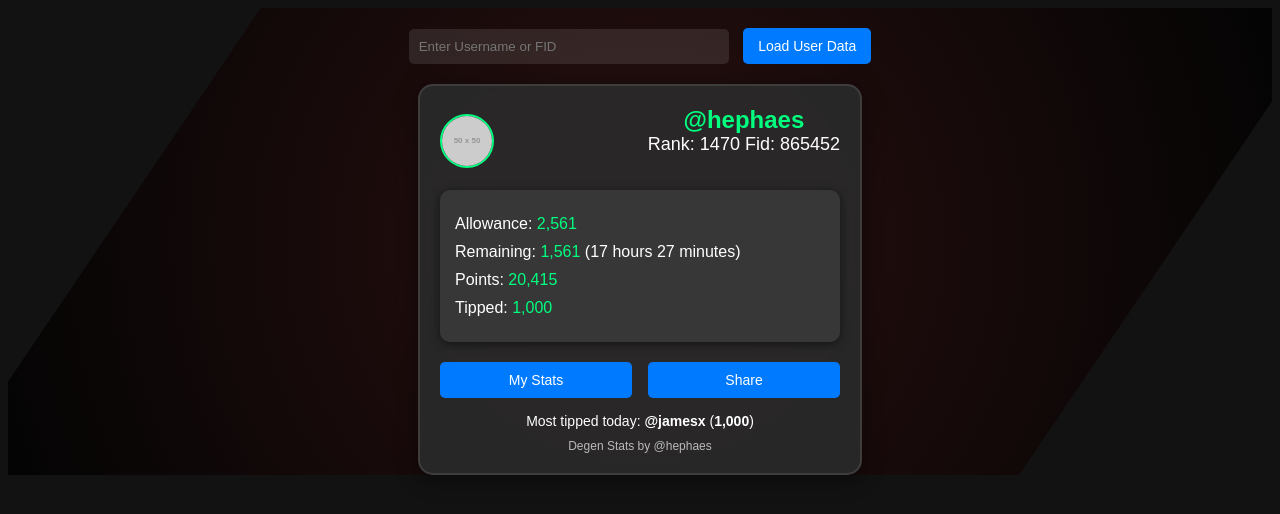
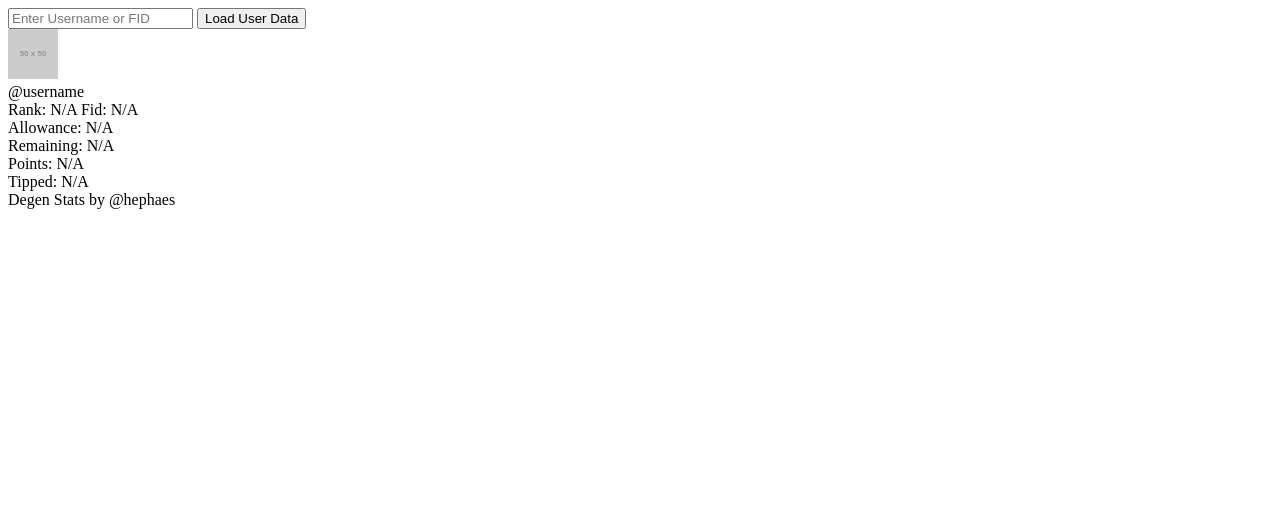
Before and after one commit to hephaess/degenn, a plain HTML site: page index.html in a window 1280 px wide. Drawn offline with Linux system fonts and the light colour scheme; placeholder pictures from the web are drawn by us.

Commit message:
Add files via upload

```diff
--- a/index.html
+++ b/index.html
@@ -3,131 +3,10 @@
 <head>
     <meta charset="UTF-8">
     <meta name="viewport" content="width=device-width, initial-scale=1.0">
-    <title>Degen Stats Frame</title>
+    <title>Farcaster User Info</title>
     <style>
-        body {
-            background-color: #121212; /* رنگ پس زمینه تیره */
-            color: white;
-            font-family: Arial, sans-serif;
-            text-align: center;
-            padding-top: 20px;
-            position: relative;
-            overflow: hidden;
-        }
-        .background-shape {
-            position: absolute;
-            top: 0;
-            left: 0;
-            width: 100%;
-            height: 100%;
-            z-index: -1;
-            background: radial-gradient(circle at 50% 50%, rgba(255, 0, 0, 0.1), rgba(0, 0, 0, 0.8));
-            clip-path: polygon(20% 0%, 100% 0%, 100% 20%, 80% 100%, 0% 100%, 0% 80%);
-        }
-        .frame {
-            background-color: rgba(43, 43, 43, 0.9); /* فریم تیره */
-            padding: 20px;
-            border-radius: 15px;
-            width: 400px;
-            margin: 20px auto;
-            border: 2px solid rgba(255, 255, 255, 0.1);
-            position: relative;
-            box-shadow: 0 4px 20px rgba(0, 0, 0, 0.5);
-            backdrop-filter: blur(10px); /* اضافه کردن افکت بلور */
-        }
-        .header {
-            display: flex;
-            align-items: center;
-            justify-content: space-between;
-            margin-bottom: 15px;
-        }
-        .header img {
-            width: 50px;
-            height: 50px;
-            border-radius: 50%;
-            border: 2px solid #00ff7f; /* رنگ لبه */
-        }
-        .user-info {
-            font-size: 24px;
-            font-weight: bold;
-            color: #00ff7f; /* رنگ نام کاربری */
-        }
-        .user-rank {
-            font-size: 18px;
-            margin-bottom: 20px;
-            color: #ffffff; /* رنگ رنک */
-        }
-        .stats, .my-stats {
-            font-size: 16px;
-            text-align: left;
-            margin-top: 15px;
-            background-color: rgba(59, 59, 59, 0.8);
-            padding: 15px;
-            border-radius: 10px;
-            box-shadow: 0 2px 10px rgba(0, 0, 0, 0.5);
-        }
-        .stats div, .my-stats div {
-            margin: 10px 0;
-        }
-        .stats div span, .my-stats div span {
-            color: #00ff7f; /* رنگ مقادیر */
-        }
-        .input-field {
-            margin-bottom: 20px;
-        }
-        .input-field input {
-            padding: 10px;
-            border-radius: 5px;
-            border: none;
-            width: 300px;
-            margin-right: 10px;
-            background-color: rgba(255, 255, 255, 0.1); /* رنگ پس‌زمینه ورودی */
-            color: white;
-        }
-        .input-field button {
-            background-color: #007bff; /* رنگ دکمه */
-            color: white;
-            border: none;
-            padding: 10px 15px;
-            font-size: 14px;
-            border-radius: 5px;
-            cursor: pointer;
-            transition: background-color 0.3s;
-        }
-        .input-field button:hover {
-            background-color: #0056b3; /* رنگ دکمه در حالت هاور */
-        }
-        .button-container {
-            display: flex;
-            justify-content: space-between;
-            margin-top: 20px;
-        }
-        .button-container button {
-            background-color: #007bff;
-            color: white;
-            border: none;
-            padding: 10px 15px;
-            font-size: 14px;
-            border-radius: 5px;
-            cursor: pointer;
-            transition: background-color 0.3s;
-            width: 48%;
-        }
-        .button-container button:hover {
-            background-color: #0056b3;
-        }
-        .most-tipped {
-            margin-top: 15px;
-            font-size: 14px;
-        }
-        .most-tipped span {
-            font-weight: bold;
-        }
-        .footer {
-            margin-top: 10px;
-            font-size: 12px;
-            color: #bbb; /* رنگ متن فوتر */
-        }
+        /* استایل‌ها به همان صورت که قبلاً توضیح داده شده بود */
+        /* ... */
     </style>
 </head>
 <body>
@@ -143,103 +22,64 @@
         <div class="header">
             <img src="https://via.placeholder.com/50" alt="User Avatar" id="userAvatar">
             <div>
-                <div class="user-info" id="userName">@hephaes</div>
-                <div class="user-rank">Rank: <span id="rank">1470</span>  Fid: <span id="fid">865452</span></div>
+                <div class="user-info" id="userName">@username</div>
+                <div class="user-rank">Rank: <span id="rank">N/A</span> Fid: <span id="fid">N/A</span></div>
             </div>
         </div>
         <div class="stats">
-            <div>Allowance: <span id="allowance">2,561</span></div>
-            <div>Remaining: <span id="remaining">1,561</span> (17 hours 27 minutes)</div>
-            <div>Points: <span id="points">20,415</span></div>
-            <div>Tipped: <span id="tipped">1,000</span></div>
+            <div>Allowance: <span id="allowance">N/A</span></div>
+            <div>Remaining: <span id="remaining">N/A</span></div>
+            <div>Points: <span id="points">N/A</span></div>
+            <div>Tipped: <span id="tipped">N/A</span></div>
         </div>
-
-        <!-- دکمه‌های My Stats و Share -->
-        <div class="button-container">
-            <button onclick="showMyStats()">My Stats</button>
-            <button onclick="shareStats()">Share</button>
-        </div>
-
-        <!-- بخش آمار من -->
-        <div class="my-stats" style="display: none;" id="myStatsSection">
-            <h3>My Stats</h3>
-            <div>Total Tips: <span id="totalTips">100</span></div>
-            <div>Total Locks: <span id="totalLocks">400</span></div>
-            <div>Total Points: <span id="totalPoints">2,000</span></div>
-        </div>
-
-        <div class="most-tipped">
-            Most tipped today: <span id="mostTipped">@jamesx</span> (<span id="mostTippedValue">1,000</span>)
-        </div>
-        <div class="footer">
-            Degen Stats by @hephaes
-        </div>
+        <div class="footer">Degen Stats by @hephaes</div>
     </div>
 
     <script>
+        const apiToken = 'wc_secret_2aaee441599071e4f8c82c1f7e403e678ccd89cb8e2d3f113ba06578_f00ecf8c';  // در صورت نیاز به توکن API، آن را اضافه کنید.
+
         function loadUserData() {
             const userInput = document.getElementById("userInput").value;
 
-            if (userInput === "@hephaes" || userInput === "865452") {
-                updateFrame({
-                    avatar: "https://via.placeholder.com/50",
-                    username: "@hephaes",
-                    rank: "1470",
-                    fid: "865452",
-                    allowance: "2,561",
-                    remaining: "1,561",
-                    points: "20,415",
-                    tipped: "1,000",
-                    totalTips: "100",
-                    totalLocks: "400",
-                    totalPoints: "2,000",
-                    mostTipped: "@jamesx",
-                    mostTippedValue: "1,000"
-                });
-            } else if (userInput === "@otheruser" || userInput === "123456") {
-                updateFrame({
-                    avatar: "https://via.placeholder.com/50",
-                    username: "@otheruser",
-                    rank: "999",
-                    fid: "123456",
-                    allowance: "5,000",
-                    remaining: "3,500",
-                    points: "25,000",
-                    tipped: "1,500",
-                    totalTips: "150",
-                    totalLocks: "500",
-                    totalPoints: "3,000",
-                    mostTipped: "@anotheruser",
-                    mostTippedValue: "2,000"
-                });
+            // بررسی کنیم که ورودی نام کاربری است یا FID
+            let apiUrl = '';
+            if (isNaN(userInput)) {
+                // اگر ورودی نام کاربری است
+                apiUrl = `https://api.warpcast.com/v2/users/by-username/${userInput}`;
             } else {
-                alert("User not found!");
+                // اگر ورودی FID است
+                apiUrl = `https://api.warpcast.com/v2/users/${userInput}`;
             }
+
+            // ارسال درخواست به API
+            fetch(apiUrl, {
+                headers: {
+                    'Authorization': `Bearer ${apiToken}`  // در صورت نیاز به توکن احراز هویت
+                }
+            })
+            .then(response => response.json())
+            .then(data => {
+                if (data && data.result) {
+                    updateFrame(data.result);
+                } else {
+                    alert("User not found!");
+                }
+            })
+            .catch(error => {
+                console.error('Error fetching user data:', error);
+                alert("There was an error fetching the user data.");
+            });
         }
 
         function updateFrame(data) {
-            document.getElementById("userAvatar").src = data.avatar;
-            document.getElementById("userName").textContent = data.username;
-            document.getElementById("rank").textContent = data.rank;
-            document.getElementById("fid").textContent = data.fid;
-            document.getElementById("allowance").textContent = data.allowance;
-            document.getElementById("remaining").textContent = data.remaining;
-            document.getElementById("points").textContent = data.points;
-            document.getElementById("tipped").textContent = data.tipped;
-            document.getElementById("totalTips").textContent = data.totalTips;
-            document.getElementById("totalLocks").textContent = data.totalLocks;
-            document.getElementById("totalPoints").textContent = data.totalPoints;
-            document.getElementById("mostTipped").textContent = data.mostTipped;
-            document.getElementById("mostTippedValue").textContent = data.mostTippedValue;
-        }
-
-        function showMyStats() {
-            const myStatsSection = document.getElementById("myStatsSection");
-            myStatsSection.style.display = myStatsSection.style.display === "none" ? "block" : "none";
-        }
-
-        function shareStats() {
-            alert("Stats shared successfully!");
+            document.getElementById("userAvatar").src = data.profile.avatarUrl || 'https://via.placeholder.com/50';
+            document.getElementById("userName").textContent = data.profile.username;
+            document.getElementById("rank").textContent = data.stats.rank || 'N/A';
+            document.getElementById("fid").textContent = data.profile.fid || 'N/A';
+            document.getElementById("allowance").textContent = data.stats.allowance || 'N/A';
+            document.getElementById("remaining").textContent = data.stats.remaining || 'N/A';
+            document.getElementById("points").textContent = data.stats.points || 'N/A';
+            document.getElementById("tipped").textContent = data.stats.tipped || 'N/A';
         }
     </script>
 </body>
```
